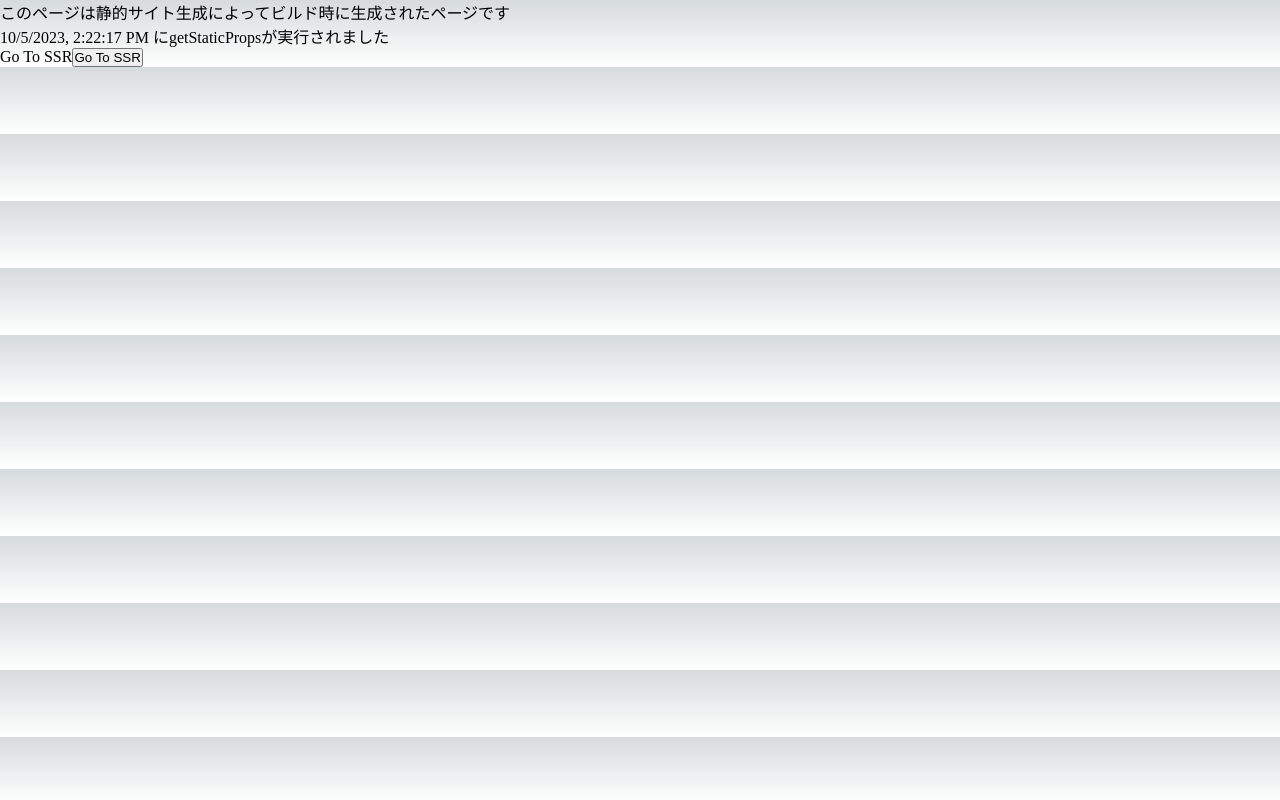
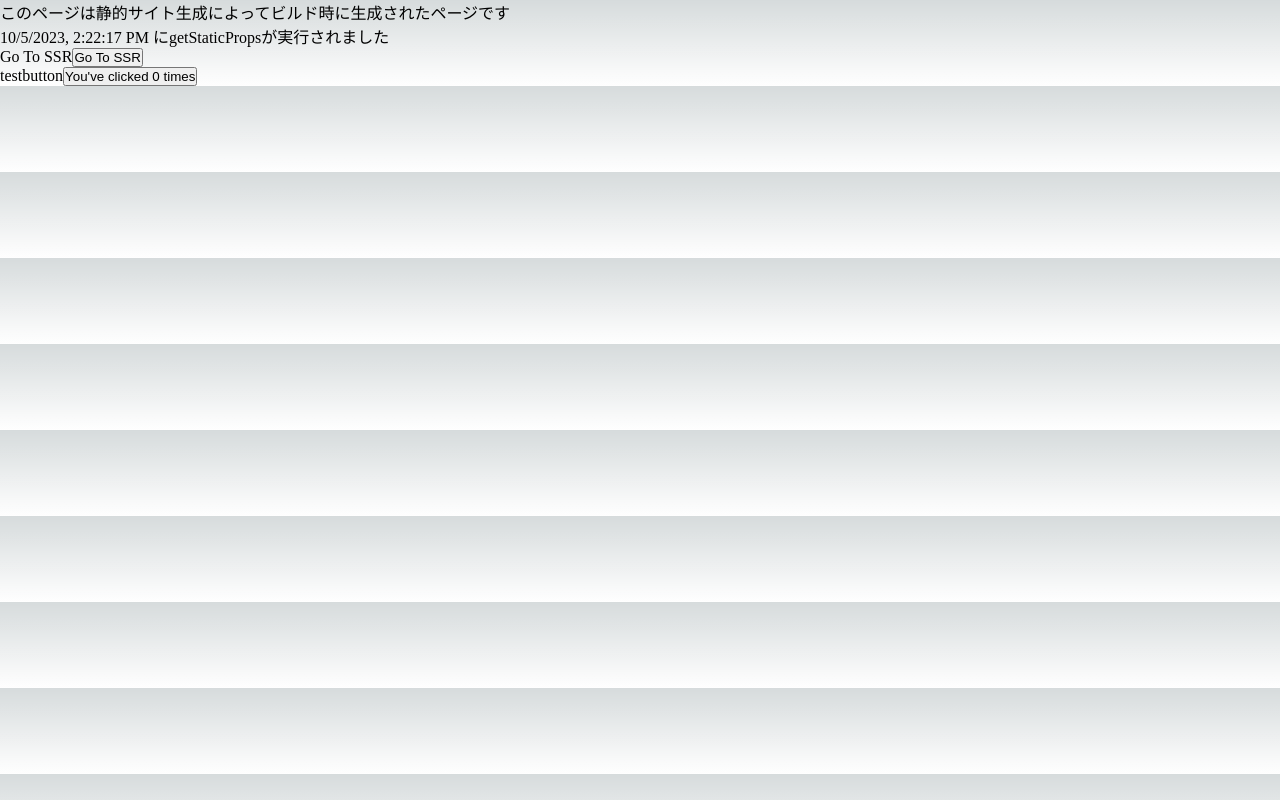
Before and after one commit to nkserveren26/testnextjs, a Next.js app: page /ssg in a window 1280 px wide. Built offline with nearby package versions, Linux system fonts and the light colour scheme.

Commit message:
add countbutton in ssg

```diff
--- a/src/pages/ssg.tsx
+++ b/src/pages/ssg.tsx
@@ -1,4 +1,5 @@
 import { Button } from "@/components/Button";
+import { CountButton } from "@/components/CountButton";
 import { GetStaticProps, NextPage } from "next";
 import Head from "next/head";
 import Link from "next/link";
@@ -39,6 +40,7 @@ const SSG: NextPage<SSGProps> = (props) => {
                     </Link>
                     {/* ページ遷移はrouterのpushメソッドでも可能 */}
                     <button onClick={goToSSR}>Go To SSR</button>
+                    <CountButton label="testbutton" maximum={5}/>
                 </main>
 
             </div>
```
